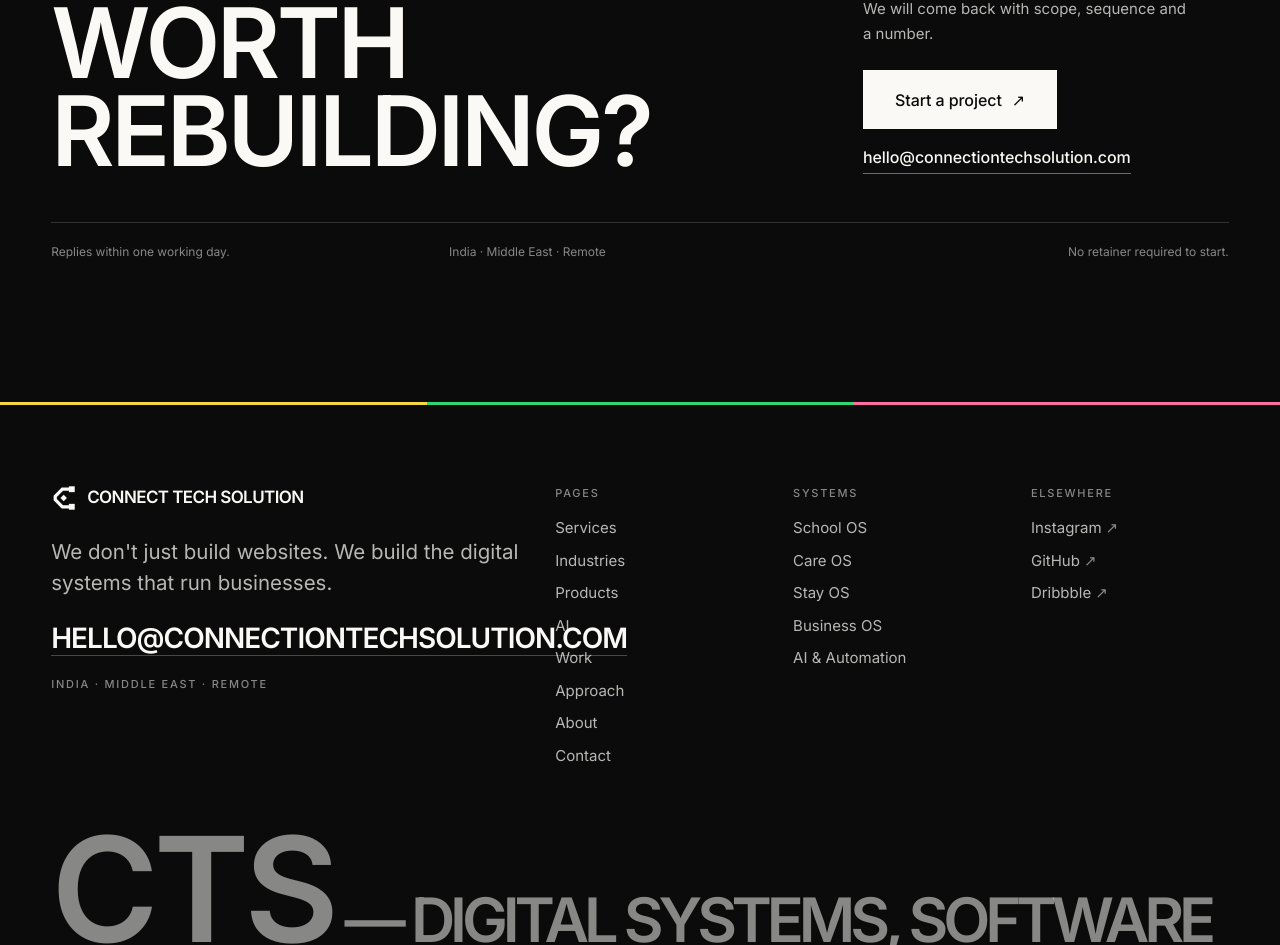
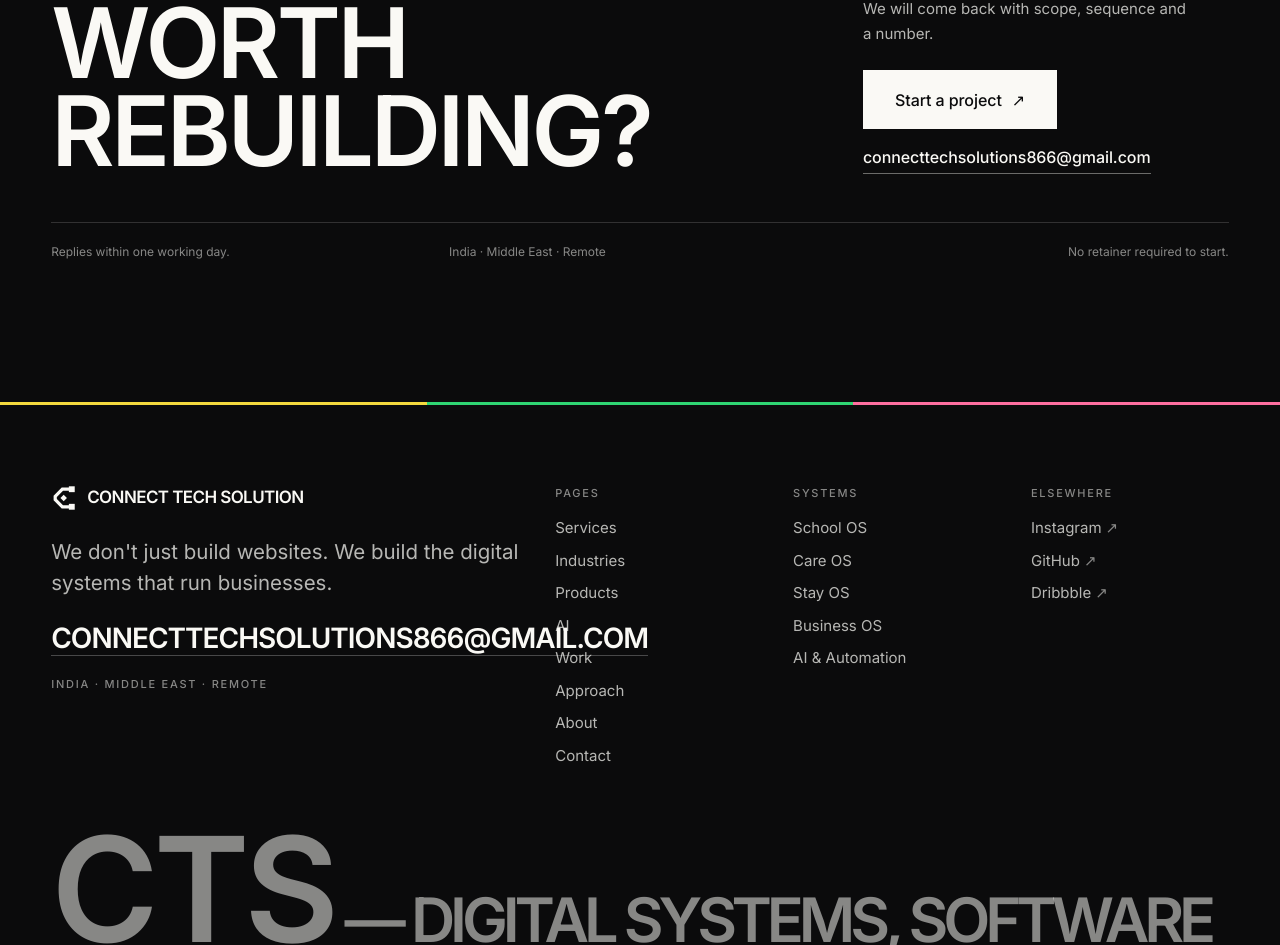
Before and after one commit to vikas-dev-123/Aurev-Studio, a React (Vite) app: page / in a window 1280 px wide. Shown: the part 8711-9656 px from the top of the page. Built offline with nearby package versions, Linux system fonts and the light colour scheme.

Commit message:
feat: update contact email for Connect Tech Solution

```diff
--- a/src/data/site.ts
+++ b/src/data/site.ts
@@ -13,7 +13,7 @@ export const site = {
   promise:
     "We don't just build websites. We build the digital systems that run businesses.",
   founded: '2025',
-  email: 'hello@connectiontechsolution.com',
+  email: 'connecttechsolutions866@gmail.com',
   /** Left empty until a real line exists — the UI hides empty fields. */
   phone: '',
   whatsapp: '',
```
